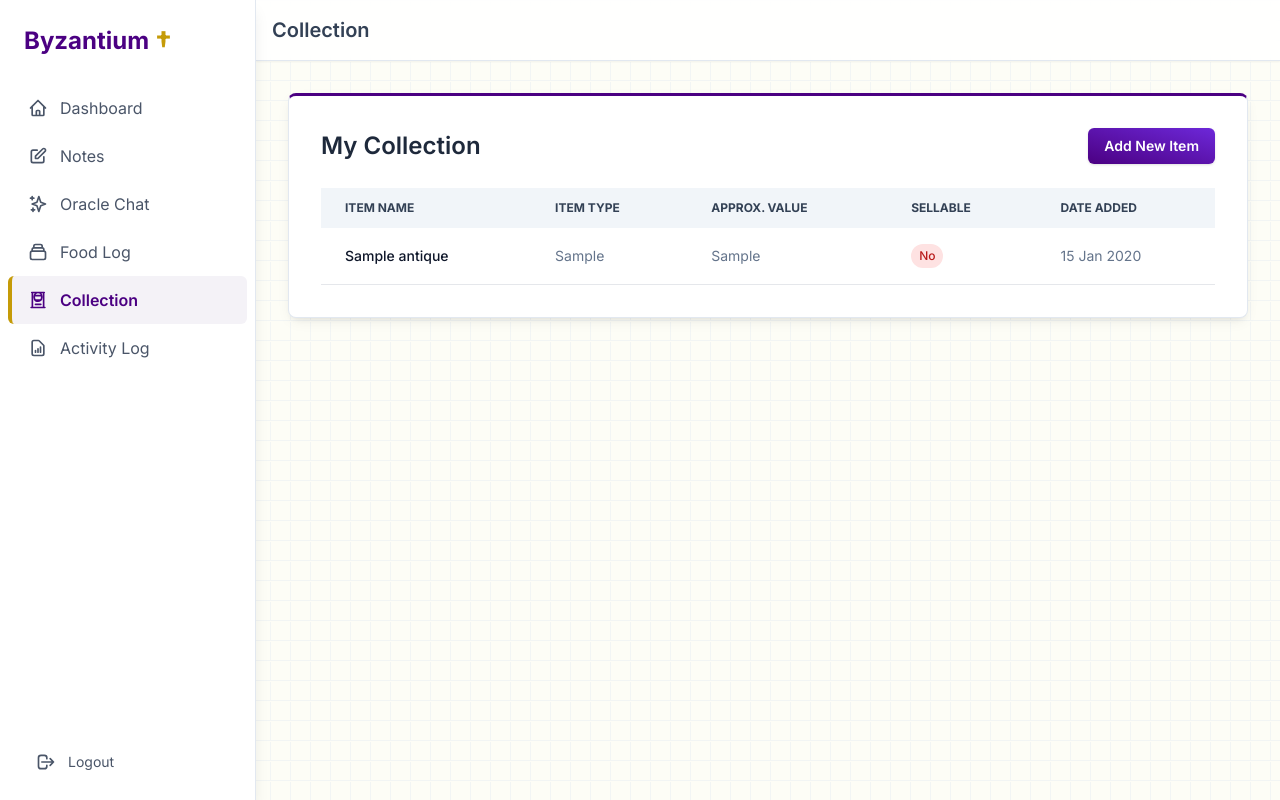
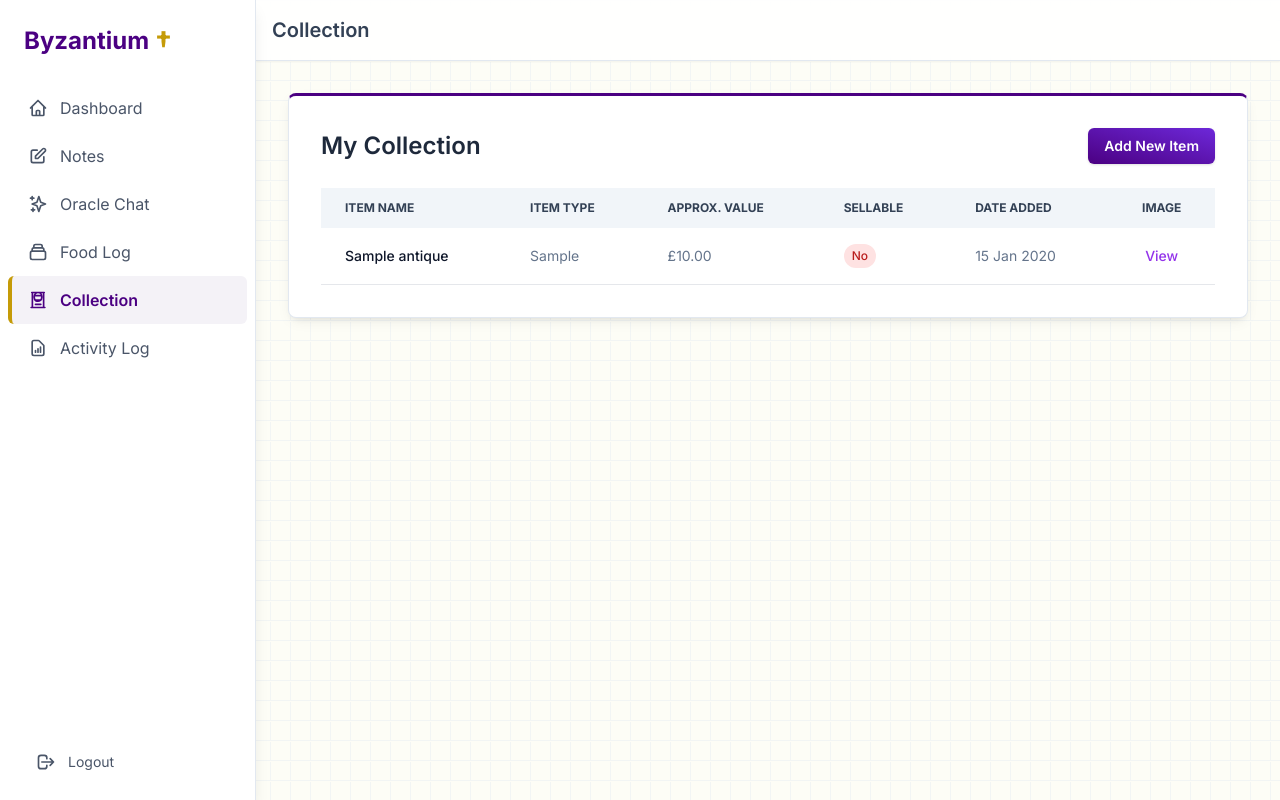
Before and after one commit to HimsHimself/byzantium-app, a Flask app: page /collection in a window 1280 px wide. Run offline with Flask 3, Linux system fonts and the light colour scheme; the visitor is signed in with stand-in values (Sample User, id 1); a database or web service that is not in the repository returns one stand-in record (values such as "Sample title"); parts of the project's set-up code (start-up, migrations or seed data) failed here and were passed over; some libraries are stand-ins or nearby versions.

Commit message:
Added image view to collection page

```diff
--- a/templates/collection.html
+++ b/templates/collection.html
@@ -20,6 +20,7 @@
                     <th scope="col" class="px-6 py-3">Approx. Value</th>
                     <th scope="col" class="px-6 py-3">Sellable</th>
                     <th scope="col" class="px-6 py-3">Date Added</th>
+                    <th scope="col" class="px-6 py-3 text-center">Image</th>
                 </tr>
             </thead>
             <tbody>
@@ -28,7 +29,7 @@
                     <tr class="bg-white border-b hover:bg-slate-50">
                         <td class="px-6 py-4 font-medium text-slate-900 whitespace-nowrap">{{ item.name }}</td>
                         <td class="px-6 py-4">{{ item.item_type or 'N/A' }}</td>
-                        <td class="px-6 py-4">{{ item.approximate_value or 'N/A' }}</td>
+                        <td class="px-6 py-4">{% if item.approximate_value is not none %}£{{ "%.2f"|format(item.approximate_value) }}{% else %}N/A{% endif %}</td>
                         <td class="px-6 py-4">
                             {% if item.is_sellable %}
                                 <span class="inline-flex items-center rounded-full bg-green-100 px-2 py-1 text-xs font-medium text-green-700">Yes</span>
@@ -37,11 +38,20 @@
                             {% endif %}
                         </td>
                         <td class="px-6 py-4">{{ item.created_at.strftime('%d %b %Y') if item.created_at else 'N/A' }}</td>
+                        <td class="px-6 py-4 text-center">
+                            {% if item.image_url %}
+                                <a href="{{ item.image_url }}" target="_blank" rel="noopener noreferrer" class="font-medium text-purple-600 hover:text-purple-800 hover:underline">
+                                    View
+                                </a>
+                            {% else %}
+                                <span class="text-slate-400">None</span>
+                            {% endif %}
+                        </td>
                     </tr>
                     {% endfor %}
                 {% else %}
                     <tr class="bg-white border-b">
-                        <td colspan="5" class="px-6 py-4 text-center text-slate-500 italic">Your collection is empty. Use the 'Add New Item' button to start cataloging.</td>
+                        <td colspan="6" class="px-6 py-4 text-center text-slate-500 italic">Your collection is empty. Use the 'Add New Item' button to start cataloging.</td>
                     </tr>
                 {% endif %}
             </tbody>
```
